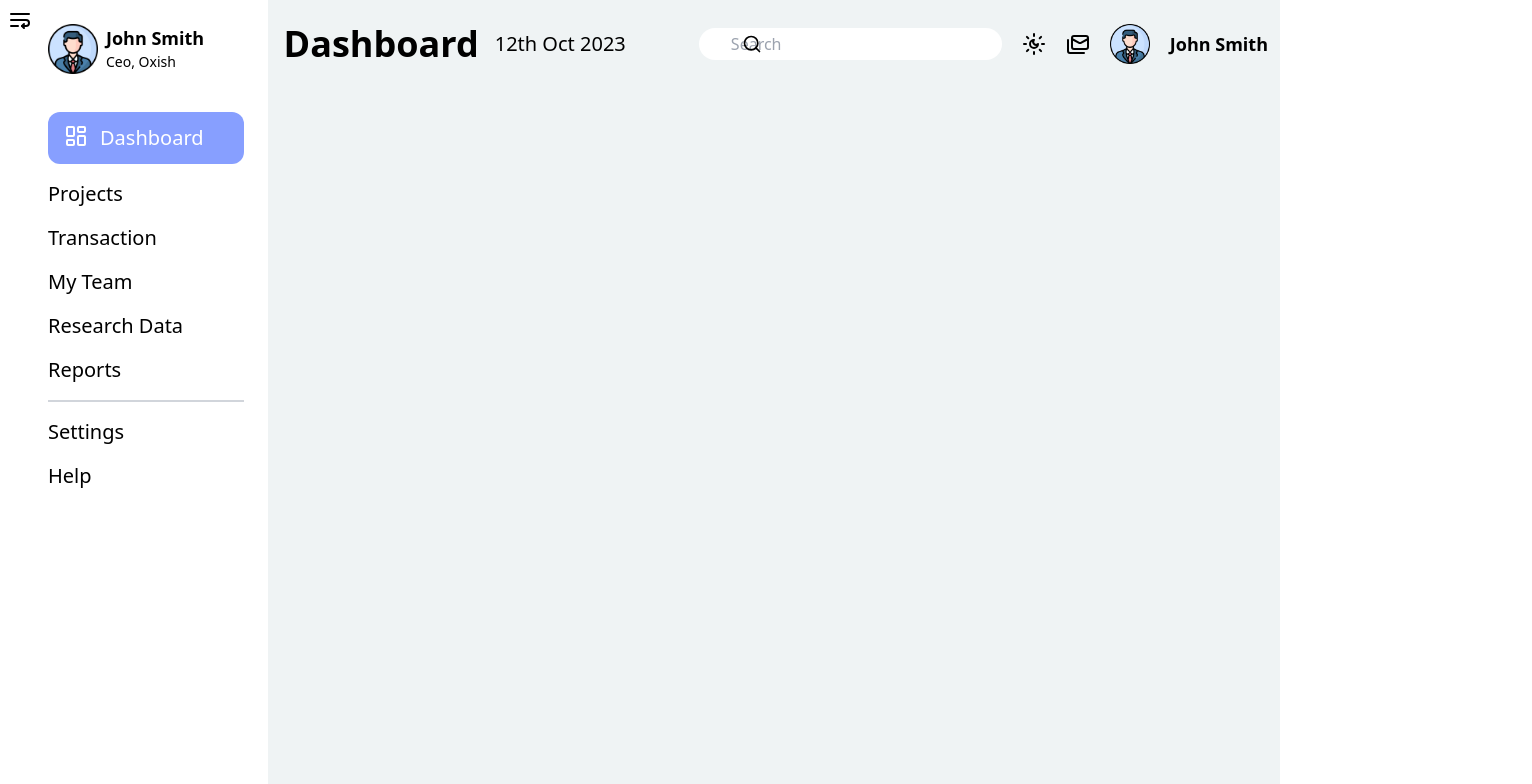
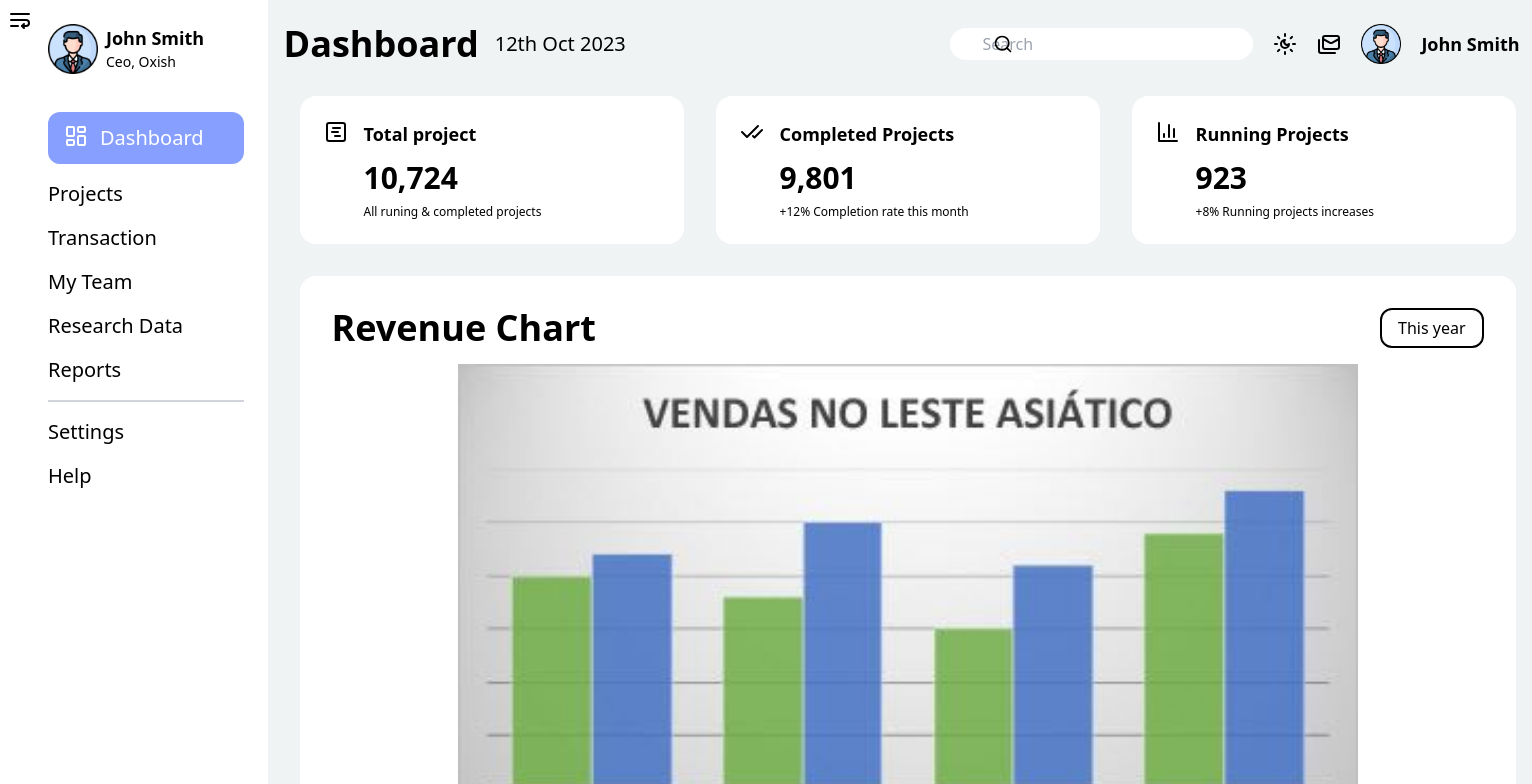
Before and after one commit to moisesmelllo/managmentdashboard, a Next.js app: page / in a window 1280 px wide. Shown: the top 784 px of the page, 1532 px wide, since content can reach past the window. Built offline with nearby package versions, Linux system fonts and the light colour scheme.

Commit message:
Main Body layout

```diff
--- a/src/app/layout/body.jsx
+++ b/src/app/layout/body.jsx
@@ -1,10 +1,12 @@
 import React from 'react'
 import Navbar from './Navbar'
+import Main from './Main'
 
 const Body = () => {
   return (
-    <div className='flex-1 h-screen bg-softblue dark:bg-[#121212]'>
+    <div className='flex-1 h-screen bg-softblue dark:bg-[#444654]'>
       <Navbar />
+      <Main />
     </div>
   )
 }
```
